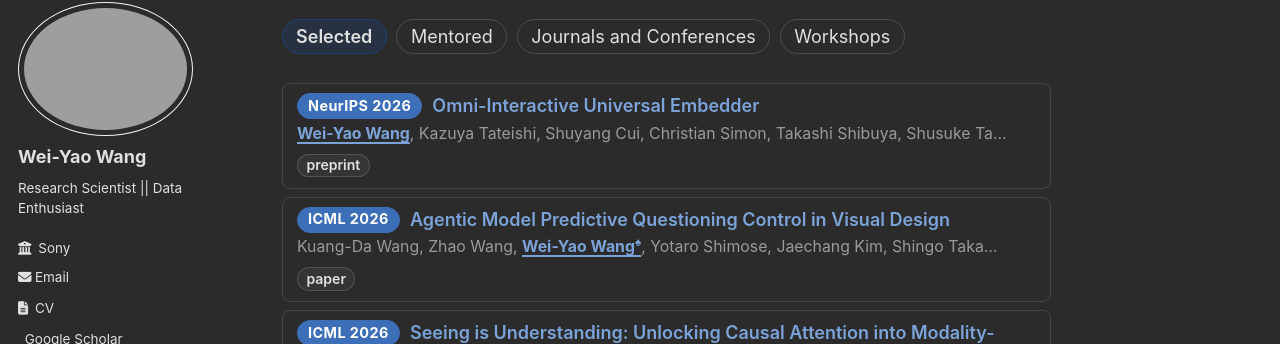
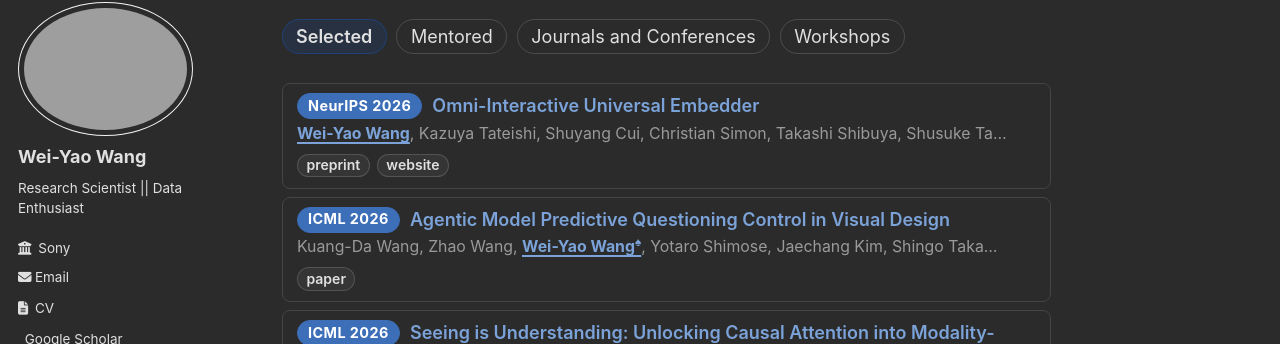
Before and after one commit to wywyWang/wywyWang.github.io, a Jekyll site: the page built from _pages/about.md, in a window 1280 px wide and 900 px high, scrolled down 2098 px. Shown: the part 104-448 px from the top of the window. Built offline with Jekyll 4.4.1, drawn with Linux system fonts in a browser that asks for light colours.

Commit message:
add OmniUE demo page

```diff
--- a/_pages/about.md
+++ b/_pages/about.md
@@ -150,7 +150,7 @@ I am also open to research collaboration. Please drop me an email if you are int
 
 {% include paper.html selected="false" badge="Preprint" title="Neural Audio-Visual Chords: A Multimodal Framework for Temporally and Spatially Aligned Sound Generation from Visual Cues" authors="Christian Simon, Wei-Yao Wang, Dongseok Shim, Kazuki Shimada, Masato Ishii, Takashi Shibuya, Shusuke Takahashi, Yuki Mitsufuji" %}
 
-{% capture links %}<a class="paper-link-btn" href="https://arxiv.org/abs/2608.27044">preprint</a>{% endcapture %}
+{% capture links %}<a class="paper-link-btn" href="https://arxiv.org/abs/2608.27044">preprint</a> <a class="paper-link-btn" href="https://wywywang.github.io/omniue-demo/">website</a>{% endcapture %}
 {% include paper.html badge="NeurIPS 2026" title="Omni-Interactive Universal Embedder" url="https://arxiv.org/abs/2608.27044" authors="Wei-Yao Wang, Kazuya Tateishi, Shuyang Cui, Christian Simon, Takashi Shibuya, Shusuke Takahashi, Yuki Mitsufuji" links=links %}
 
 {% capture links %}<a class="paper-link-btn" href="https://arxiv.org/abs/2510.15543">preprint</a>{% endcapture %}
```
